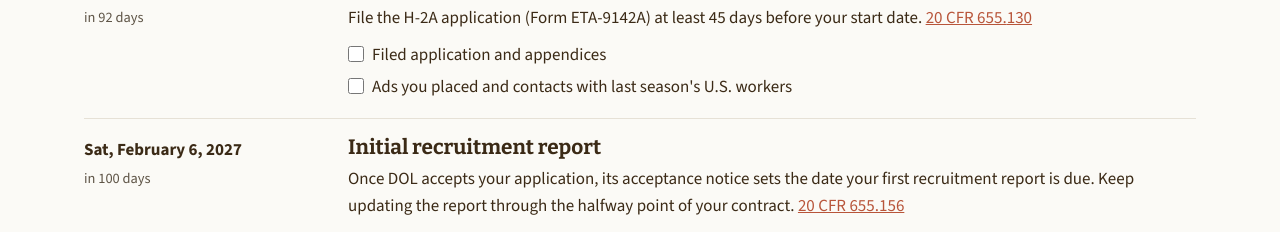
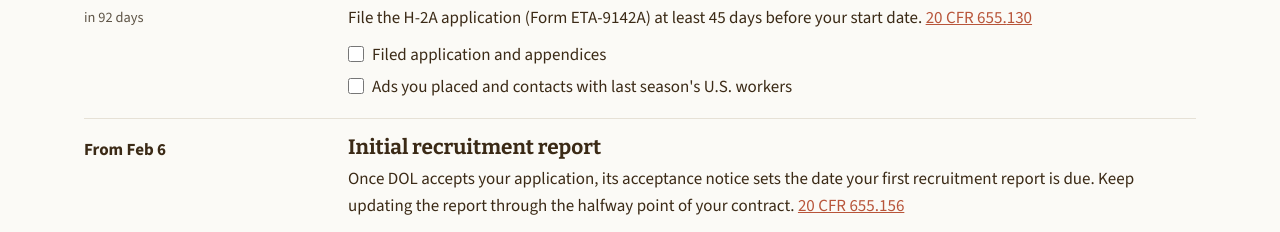
Before and after one commit to mfarh2a/battenkillag-use-me, a Next.js app: page /plan-your-season in a window 1280 px wide. Shown: the part 1463-1695 px from the top of the page. Built offline with nearby package versions, Linux system fonts and the light colour scheme; no server answers.

Commit message:
Planner: recruitment report date set by DOL notice
Co-Authored-By: Claude Opus 5.5 <noreply@anthropic.com>
Claude-Session: https://claude.ai/code/session_015cpjf5ajPeXVSvyknWthQ2

```diff
--- a/components/SeasonPlanner.tsx
+++ b/components/SeasonPlanner.tsx
@@ -43,7 +43,7 @@ export default function SeasonPlanner() {
       { date: add(s, -75), title: "Job order window opens", detail: "The job order can be submitted no more than 75 days before your start date.", rule: "121" },
       { date: add(s, -60), title: "Last day to submit your job order", detail: "The job order must be in no fewer than 60 days before your start date.", records: ["Job order (Form ETA-790/790A) as filed", "Copy of any SWA correspondence"], rule: "121" },
       { date: add(s, -45), title: "Last day to file your DOL application", detail: "File the H-2A application (Form ETA-9142A) at least 45 days before your start date.", records: ["Filed application and appendices", "Ads you placed and contacts with last season's U.S. workers"], rule: "130" },
-      { date: add(s, -37), title: "Initial recruitment report", detail: "Once DOL accepts your application, its acceptance notice sets the date your first recruitment report is due. Keep updating the report through the halfway point of your contract.", records: ["Initial recruitment report as submitted"], rule: "156" },
+      { date: add(s, -37), title: "Initial recruitment report", detail: "Once DOL accepts your application, its acceptance notice sets the date your first recruitment report is due. Keep updating the report through the halfway point of your contract.", records: ["Initial recruitment report as submitted"], rule: "156", ongoing: true },
       { date: add(s, -35), title: "Housing inspected and workers' comp in place", detail: "Both must be done before the Department of Labor can certify you.", records: ["Housing inspection report", "Workers' compensation policy covering your crew"] },
       { date: cert, title: "Expected DOL decision", detail: "The Department of Labor is required to decide at least 30 days before your start date if your application is complete.", records: ["Certification letter (start of your 3-year record clock)"], rule: "160" },
       { date: add(s, -28), title: "File the USCIS petition", detail: "The I-129 petition goes in as soon as you're certified, for named or unnamed workers.", records: ["I-129 petition and receipt notice", "Approval notice"] },
```
